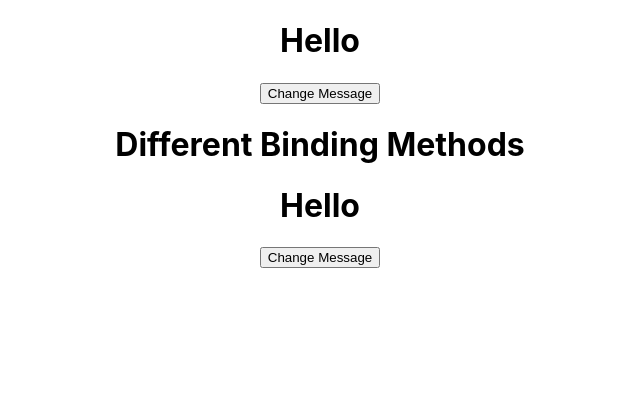
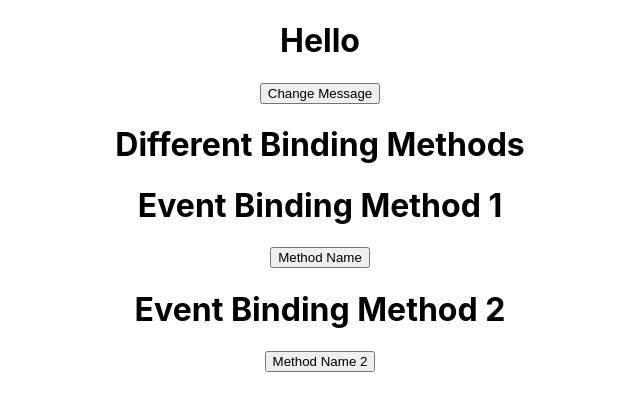
Before and after one commit to TheReprator/ReactLearning, a React (Create React App) app: page / in a window 1280 px wide. Shown: the top 410 px of the page, without its empty margins (320-960 px from the left). Built offline with nearby package versions, Linux system fonts and the light colour scheme.

Commit message:
Binding with arrow function

```diff
--- a/src/App.js
+++ b/src/App.js
@@ -12,6 +12,7 @@ import { DestructingClass } from './destructing/Destructing';
 import { DestructingStateClass } from './destructing/Destructing';
 import EventBindings from './eventBinding/EventBinding';
 import MethodOneBinding from './eventBinding/MethodOneBinding';
+import MethodTwoBinding from './eventBinding/MethodTwoBinding';
 
 import './App.css';
 
@@ -22,6 +23,7 @@ function App() {
     <EventBindings />
     <h1> Different Binding Methods </h1>
     <MethodOneBinding />
+    <MethodTwoBinding />
 
 
     { /*
--- a/src/eventBinding/MethodOneBinding.js
+++ b/src/eventBinding/MethodOneBinding.js
@@ -6,13 +6,13 @@ class MethodOneBinding extends Component {
     constructor () {
         super()
         this.state = {
-            msg: 'Hello'
+            msg: 'Event Binding Method 1'
         }
     }
 
     changeMessage () {
         this.setState({
-            msg: 'Method 1'
+            msg: 'with bind Function call from event handler'
         })
     }
 
@@ -20,7 +20,7 @@ class MethodOneBinding extends Component {
         return (
             <dev>
                 <h1> {this.state.msg} </h1>
-                <button onClick={this.changeMessage.bind(this)}> Change Message </button>
+                <button onClick={this.changeMessage.bind(this)}> Method Name </button>
             </dev>
         )
     }
@@ -55,4 +55,8 @@ export default MethodOneBinding
         anonoymous class, which can't access the properties in android, until that is final,
         So, here 'On click event' a separate class or context is created, which doesn't recogise the
         'this' keyword or parent context
+
+3)  This method with add new Event handler or bind on every successfull update, so it will be a performance
+    issue in big application
+
 */
--- /dev/null
+++ b/src/eventBinding/MethodTwoBinding.js
@@ -0,0 +1,36 @@
+import react from "react";
+import { Component } from "react";
+
+class MethodTwoBinding extends Component {
+
+    constructor () {
+        super()
+        this.state = {
+            msg: 'Event Binding Method 2'
+        }
+    }
+
+    changeMessage () {
+        this.setState({
+            msg: 'with ArrowFunction'
+        })
+    }
+
+    render () {
+        return (
+            <dev>
+                <h1> {this.state.msg} </h1>
+                <button onClick={() => this.changeMessage()}> Method Name 2 </button>
+            </dev>
+        )
+    }
+}
+
+export default MethodTwoBinding
+
+/*
+Here in following code,
+    <button onClick={() => this.changeMessage()}> Method Name 2 </button>
+in onClick Event, paranthesis is required because we are calling the event handler and
+returing their value
+*/
```
